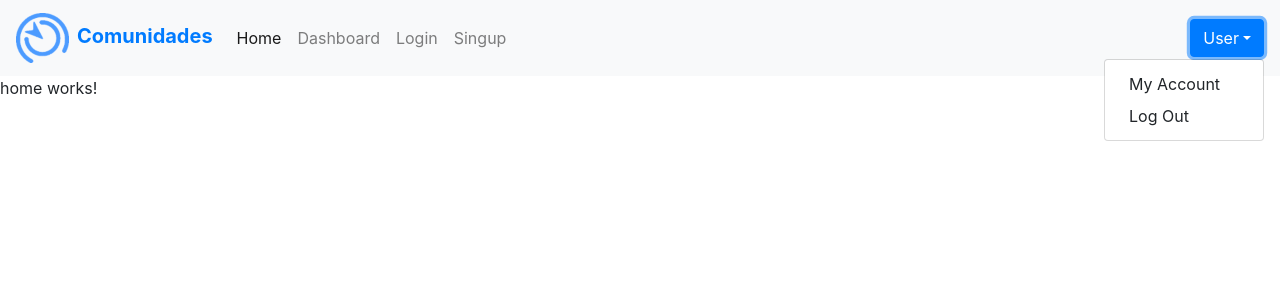
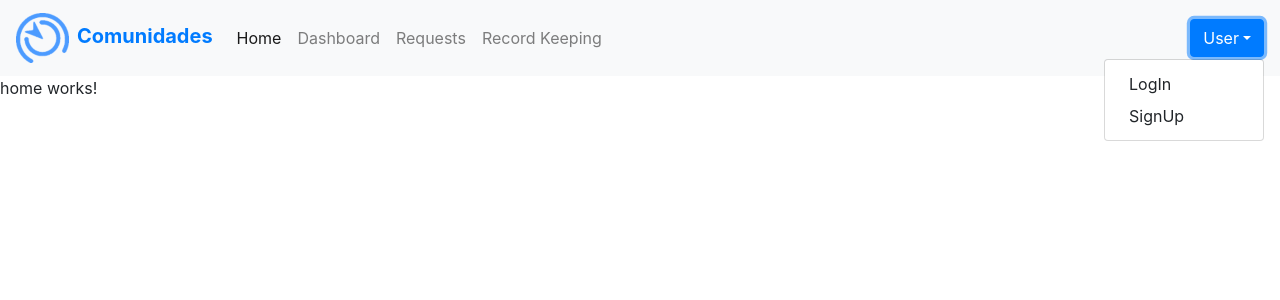
Before and after one commit to mosquerapaul/frontend-comunidades, an Angular app: page /home in a window 1280 px wide. Both pictures are taken after a click on the button "User". Shown: the top 300 px of the page. Built offline with nearby package versions, Linux system fonts and the light colour scheme.

Commit message:
User Menu login detect

```diff
--- a/src/app/shared/header/header.component.html
+++ b/src/app/shared/header/header.component.html
@@ -17,14 +17,17 @@
   </div>
 
   <div ngbDropdown class="d-inline-block">
-    <button class="btn btn-outline-primary" id="dropdownBasic1" ngbDropdownToggle>{{userName()}}</button>
-    <div ngbDropdownMenu aria-labelledby="dropdownBasic1" class="dropdown-menu-right">
-      <button ngbDropdownItem>
-        My Account
-      </button>
-      <button ngbDropdownItem (click)="logOut()">
-        Log Out
-      </button>
+    <button class="btn btn-outline-primary" id="userMenu" ngbDropdownToggle>{{userName()}}</button>
+    <div ngbDropdownMenu aria-labelledby="userMenu" class="dropdown-menu-right">
+      <div *ngIf="isAutenticated(); then logedBlock else unLogedBlock"></div>
+      <ng-template #logedBlock>
+        <a ngbDropdownItem [routerLink]="['/useraccount/',  userId()]">My Account</a>
+        <a ngbDropdownItem (click)="logOut()">Log Out</a>
+      </ng-template>
+      <ng-template #unLogedBlock>
+        <a ngbDropdownItem routerLink="/login">LogIn</a>
+        <a ngbDropdownItem routerLink="/signup">SignUp</a>
+      </ng-template>
     </div>
   </div>
 
--- a/src/app/shared/header/header.component.ts
+++ b/src/app/shared/header/header.component.ts
@@ -8,7 +8,7 @@ import { AuthService } from '@core/services/auth.service';
 })
 export class HeaderComponent implements OnInit {
 
-  navList= ['home', 'dashboard', 'login', 'singup'];
+  navList= ['home', 'dashboard', 'requests', 'record keeping'];
   public isMenuCollapsed: boolean = true;
 
   constructor( private _auth: AuthService ) {}
@@ -19,5 +19,7 @@ export class HeaderComponent implements OnInit {
   public logOut(): void { this._auth.logout(); }
 
   public userName(): string { return this._auth.currentUserValue.name || 'User' }
+  public userId(): number { return parseInt(this._auth.currentUserValue._id)}
+  public isAutenticated(): boolean { return this._auth.isAutenticated() }
 
 }
```
